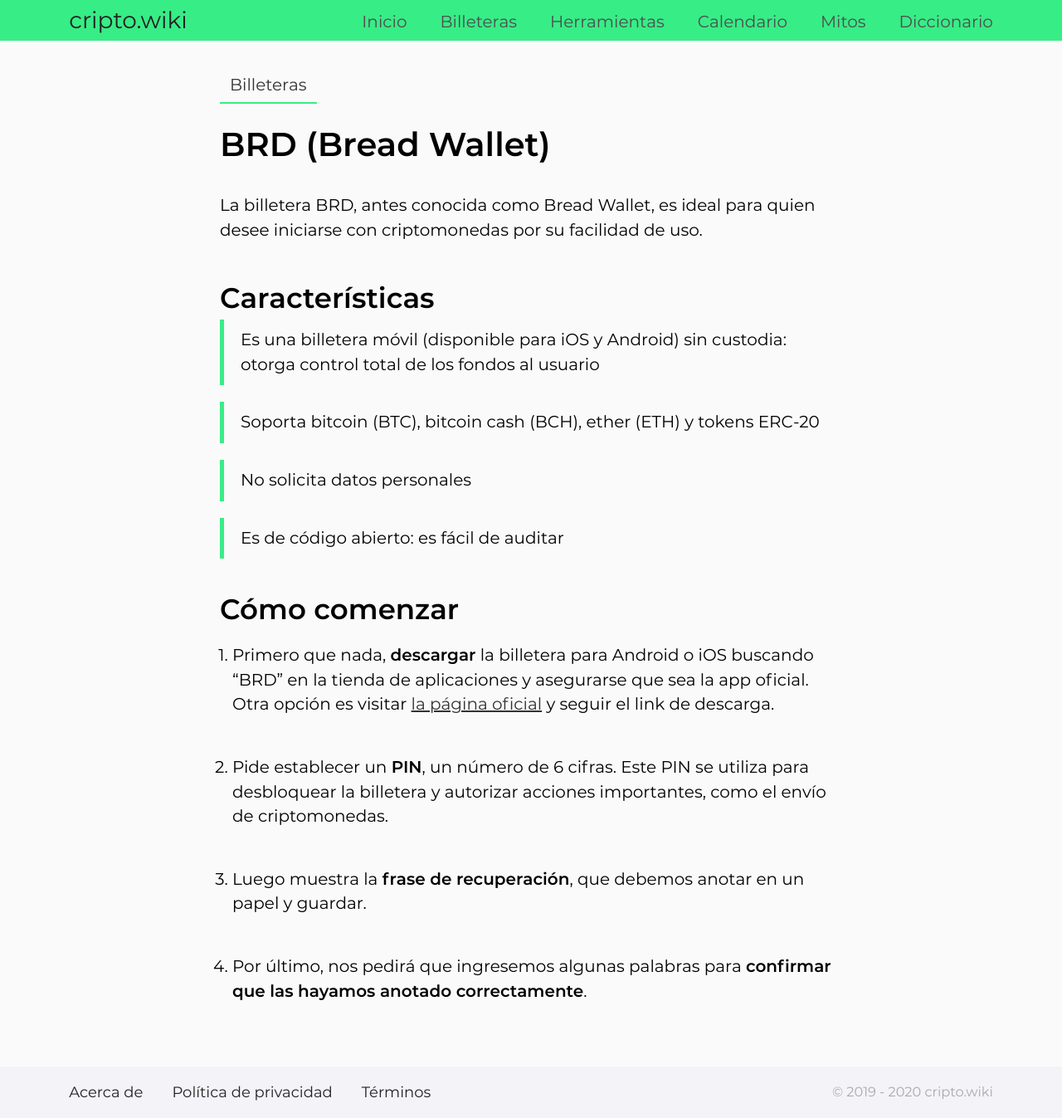
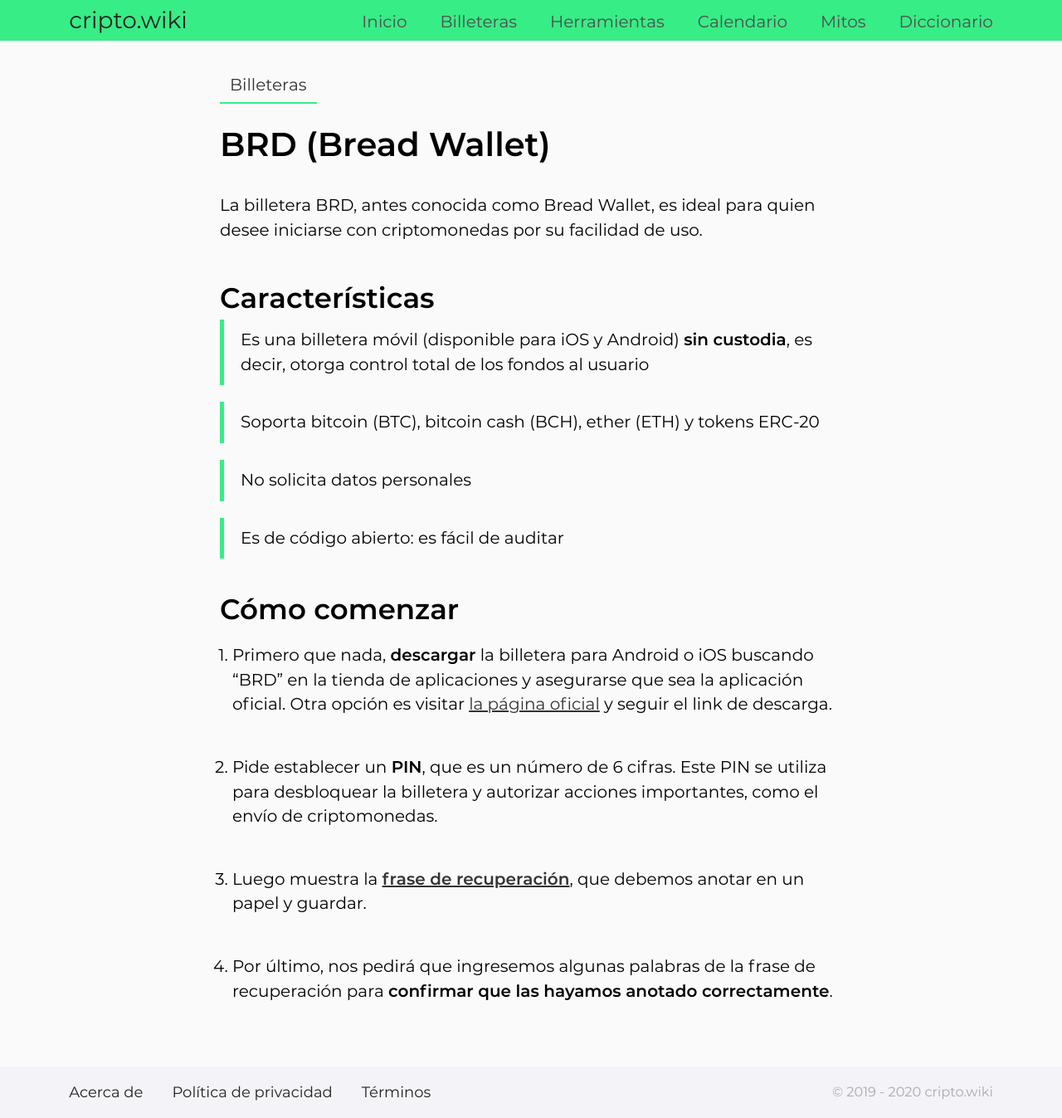
Before and after one commit to criptowiki/criptowiki, a Jekyll site: the page built from collections/_wallets/brd.md, in a window 1280 px wide and 1347 px high. Shown: the whole window at 83% size. Built offline with Jekyll 4.4.1, drawn with Linux system fonts in a browser that asks for light colours.

Commit message:
Add link to 'seed' definition in 'BRD wallet' page and improve syntax

```diff
--- a/collections/_wallets/brd.md
+++ b/collections/_wallets/brd.md
@@ -8,7 +8,7 @@
 
 ## Características
 
-> Es una billetera móvil (disponible para iOS y Android) sin custodia: otorga control total de los fondos al usuario
+> Es una billetera móvil (disponible para iOS y Android) **sin custodia**, es decir, otorga control total de los fondos al usuario
 
 > Soporta bitcoin (BTC), bitcoin cash (BCH), ether (ETH) y tokens ERC-20
 
@@ -17,12 +17,11 @@
 > Es de código abierto: es fácil de auditar
 
 
+## Cómo comenzar
+1. Primero que nada, **descargar** la billetera para Android o iOS buscando "BRD" en la tienda de aplicaciones y asegurarse que sea la aplicación oficial. Otra opción es visitar [la página oficial](https://brd.com/) y seguir el link de descarga.
 
-## Cómo comenzar
-1. Primero que nada, **descargar** la billetera para Android o iOS buscando "BRD" en la tienda de aplicaciones y asegurarse que sea la app oficial. Otra opción es visitar [la página oficial](https://brd.com/) y seguir el link de descarga.
+2. Pide establecer un **PIN**, que es un número de 6 cifras. Este PIN se utiliza para desbloquear la billetera y autorizar acciones importantes, como el envío de criptomonedas.
 
-2. Pide establecer un **PIN**, un número de 6 cifras. Este PIN se utiliza para desbloquear la billetera y autorizar acciones importantes, como el envío de criptomonedas.
+3. Luego muestra la [**frase de recuperación**]({{ site.url }}/diccionario/frase-de-recuperacion-semilla-seed), que debemos anotar en un papel y guardar.
 
-3. Luego muestra la **frase de recuperación**, que debemos anotar en un papel y guardar.
-
-4. Por último, nos pedirá que ingresemos algunas palabras para **confirmar que las hayamos anotado correctamente**.
+4. Por último, nos pedirá que ingresemos algunas palabras de la frase de recuperación para **confirmar que las hayamos anotado correctamente**.
```
